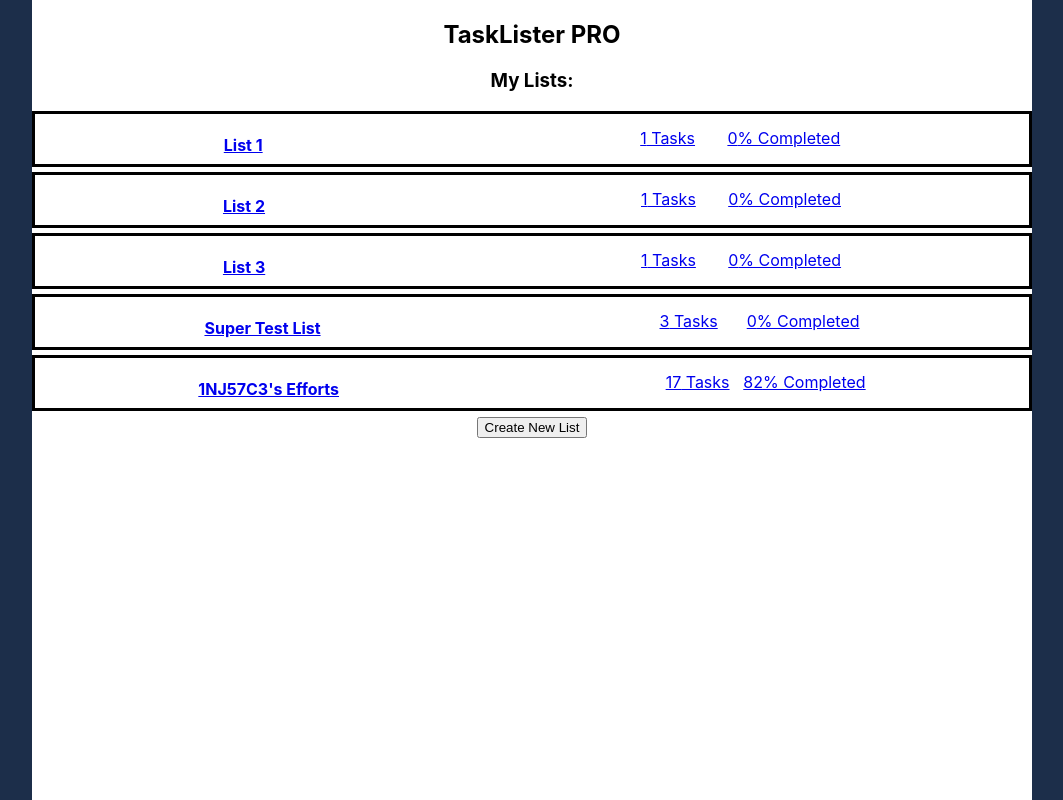
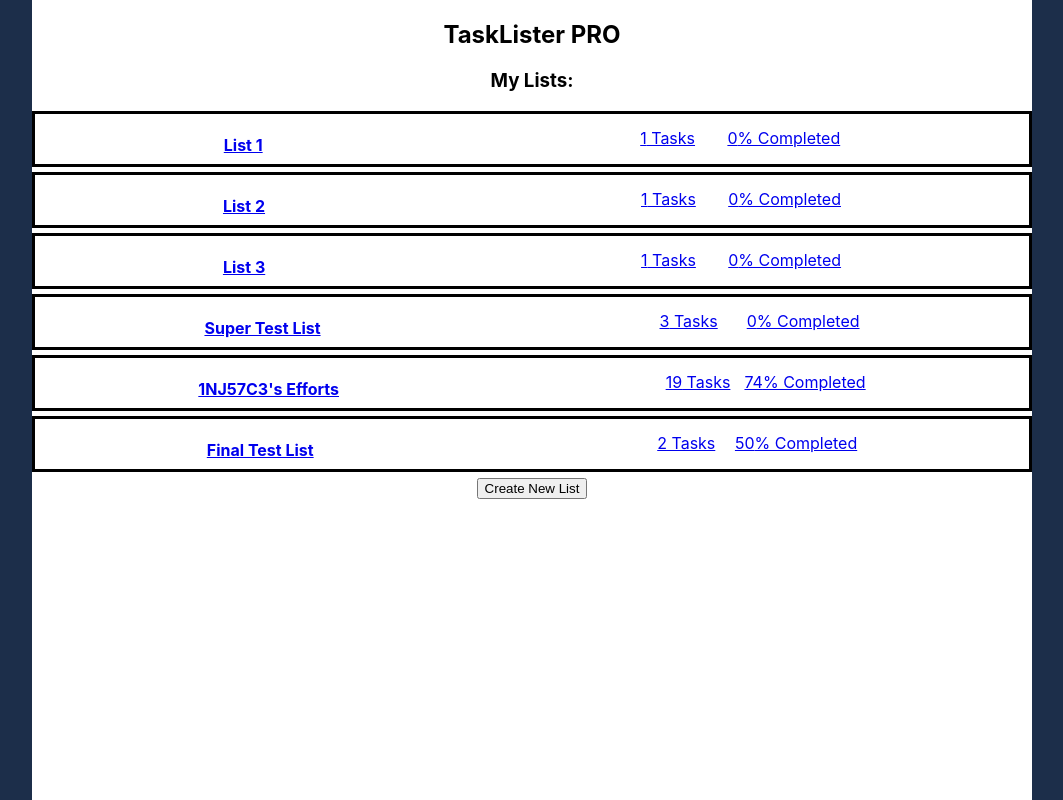
Before and after one commit to 1NJ57C3/phase-2-project-2, a React (Create React App) app: page / in a window 1280 px wide. Shown: the whole page, without its empty margins (108-1171 px from the left). Built offline with nearby package versions, Linux system fonts and the light colour scheme; data requests are answered from the project's data file.

Commit message:
Fixed edit task bug, fixed home page rerender bug

```diff
--- a/db.json
+++ b/db.json
@@ -141,9 +141,35 @@
           "id": 17,
           "taskName": "I am fixed",
           "completed": true
+        },
+        {
+          "taskName": "It works!!!!!!!!!",
+          "completed": false,
+          "id": 17
+        },
+        {
+          "taskName": "Doess trhis work?",
+          "completed": false,
+          "id": 18
         }
       ],
       "id": 6
+    },
+    {
+      "listName": "Final Test List",
+      "tasks": [
+        {
+          "id": 1,
+          "taskName": "Check if you can create new list",
+          "completed": true
+        },
+        {
+          "taskName": "Check if you can update list",
+          "completed": false,
+          "id": 1
+        }
+      ],
+      "id": 7
     }
   ]
 }
--- a/src/App.js
+++ b/src/App.js
@@ -10,10 +10,11 @@ import EditList from "./components/EditList";
 
 function App() {
   const [myListsObj, setMyListsObj] = useState({})
+  const [reGetToggle, setReGetToggle] = useState(false)
 
   useEffect(() => {
     getMyLists()
-  },[])
+  },[reGetToggle])
 
   function getMyLists() {
     fetch("http://localhost:8000/todoLists")
@@ -60,10 +61,7 @@ function App() {
       body: JSON.stringify(listObj)
     }
     fetch(`http://localhost:8000/toDoLists/${listObj.id}`, patchObj)
-    .then(r => r.json())
-    .then(data => console.log("PATCHED --- ",data))
-    // make sure local copy changed?
-    /*  */
+    .then(setReGetToggle(!reGetToggle))
   }
 
   function handleDeleteList(id) {
@@ -73,7 +71,7 @@ function App() {
     .then(() => {
       setMyListsObj(myListsObj.filter(obj => obj.id !== parseInt(id)))
     })
-  }    /* :pepepls: */
+  }
 
 
   return (
--- a/src/components/EditList.js
+++ b/src/components/EditList.js
@@ -16,11 +16,11 @@ function EditList({ handleUpdateList, handleDeleteList, myListsObj }) {
     const [{ title, tasks }, setEditList ] = useState({title: list.listName, tasks: [...list.tasks]})
 
     function handleMoreTasks(){
-        setEditList(state => ({...state, tasks:[...tasks, {taskName: "", completed: false}] }))
+        setEditList(state => ({...state, tasks:[...tasks, {taskName: "", completed: false, id: tasks.length}] }))
     }
 
     function renderTasks() {
-        return tasks.map((task, i) => <EditTaskCard key={i} id={i} task={task} setEditList={setEditList} list={list} />)
+        return tasks.map((task, i) => <EditTaskCard key={i} id={i} task={task} tasks={tasks} setEditList={setEditList} list={list} />)
     }
 
     return(
--- a/src/components/EditTaskCard.js
+++ b/src/components/EditTaskCard.js
@@ -1,16 +1,16 @@
-import { useState } from "react"
+import { useState, useEffect } from "react"
 
 
-function EditTaskCard({ id, task, setEditList, list}) {
+function EditTaskCard({ id, task, tasks, setEditList, list}) {
     const [ taskObj, setTaskObj ] = useState(task)
 
     console.log("EDITTASKCARD/id... ",id)
     console.log("EDITTASKCARD/task... ",task)
     console.log("EDITTASKCARD... ",list)
 
-    function handleNameChange(e) {
-        setTaskObj({...taskObj, taskName: e.target.value})
-        const updatedTasks = list.tasks.map((task, i) => {
+
+    useEffect(() => {
+        const updatedTasks = tasks.map((task, i) => {
             if (i === id) {
                 return taskObj
             } else {
@@ -18,18 +18,14 @@ function EditTaskCard({ id, task, setEditList, list}) {
             }
         })
         setEditList(state => ({...state, tasks:[...updatedTasks]}))
+    },[taskObj])
+
+    function handleNameChange(e) {
+        setTaskObj({...taskObj, taskName: e.target.value})
     }
 
     function handleCompletedChange() {
         setTaskObj({...taskObj, completed: !taskObj.completed})
-        const updatedTasks = list.tasks.map((task, i) => {
-            if (i === id) {
-                return taskObj
-            } else {
-                return task
-            }
-        })
-        setEditList(state => ({...state, tasks:[...updatedTasks]}))
     }
 
     return(
```
